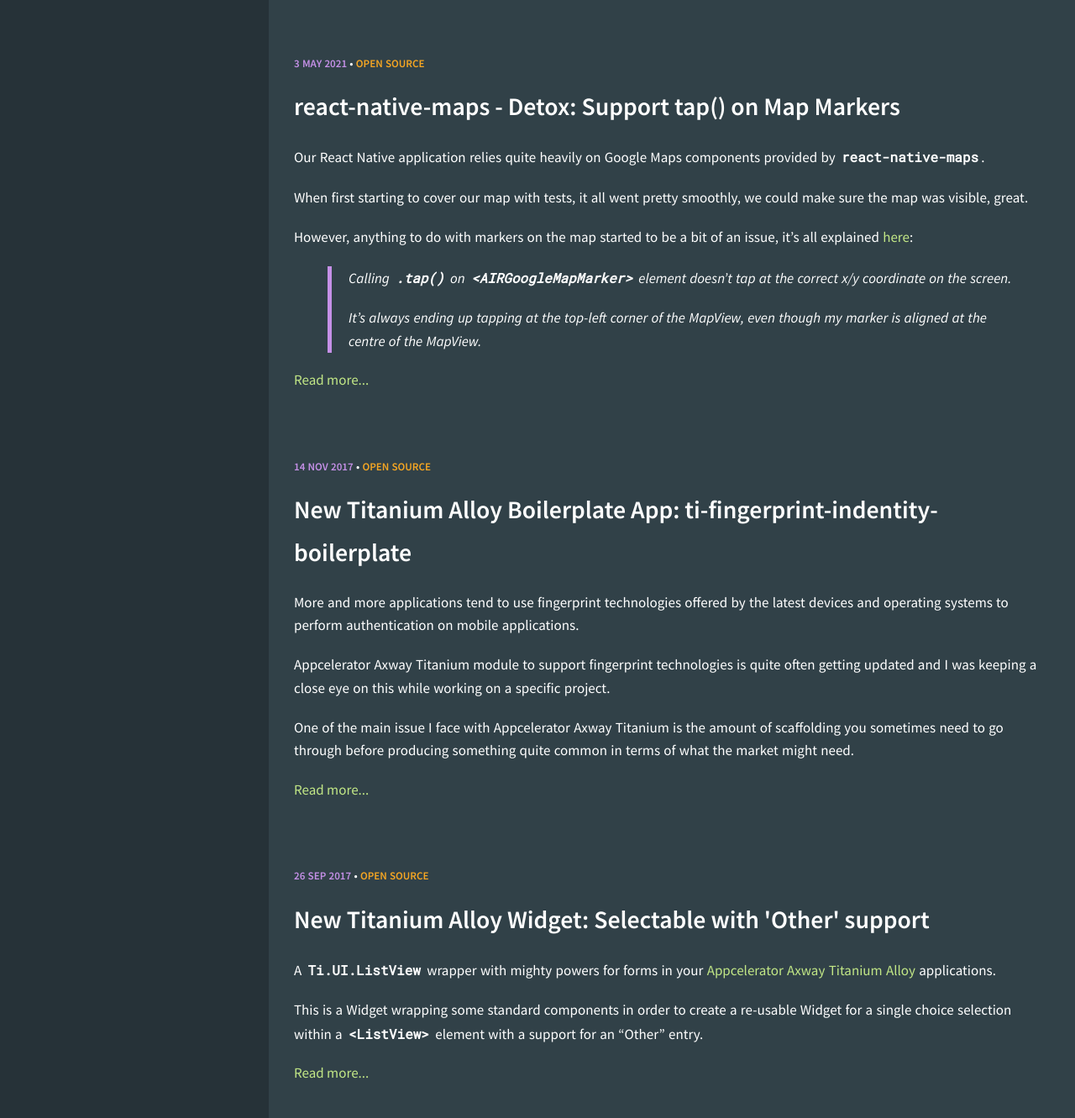
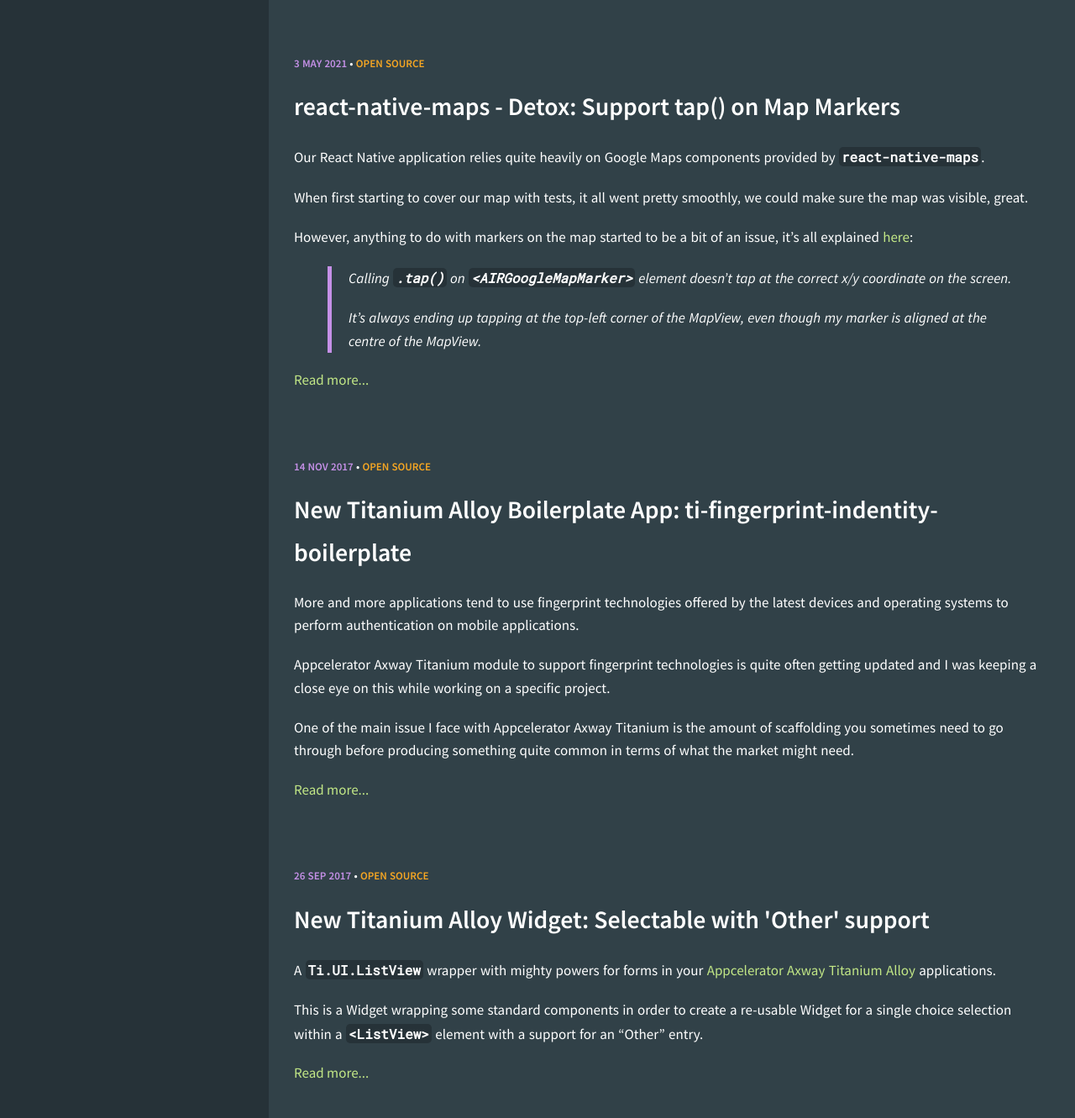
Before and after one commit to clemblanco/clemblanco.github.io, a Jekyll site: the page built from index.html, in a window 1280 px wide. Shown: the top 1331 px of the page at 84% size. Built offline with Jekyll 4.4.1, drawn with Linux system fonts in a browser that asks for light colours.

Commit message:
Update _syntax-highlighting.scss

```diff
--- a/_sass/components/_syntax-highlighting.scss
+++ b/_sass/components/_syntax-highlighting.scss
@@ -7,6 +7,8 @@ pre, code {
   font-family: $font-family-monospace;
   color: #acacac;
   font-size: ($font-size-base - 1);
+  border-radius: 5px;
+  background-color: $background-color;
 }
 code {
   color: #fff;
@@ -26,7 +28,6 @@ pre { // only apply for code blocks
   word-wrap: break-word;
   border-radius: 0;
   font-weight: normal;
-  background-color: $background-color;
 }
 pre code {
   background: transparent;
```
